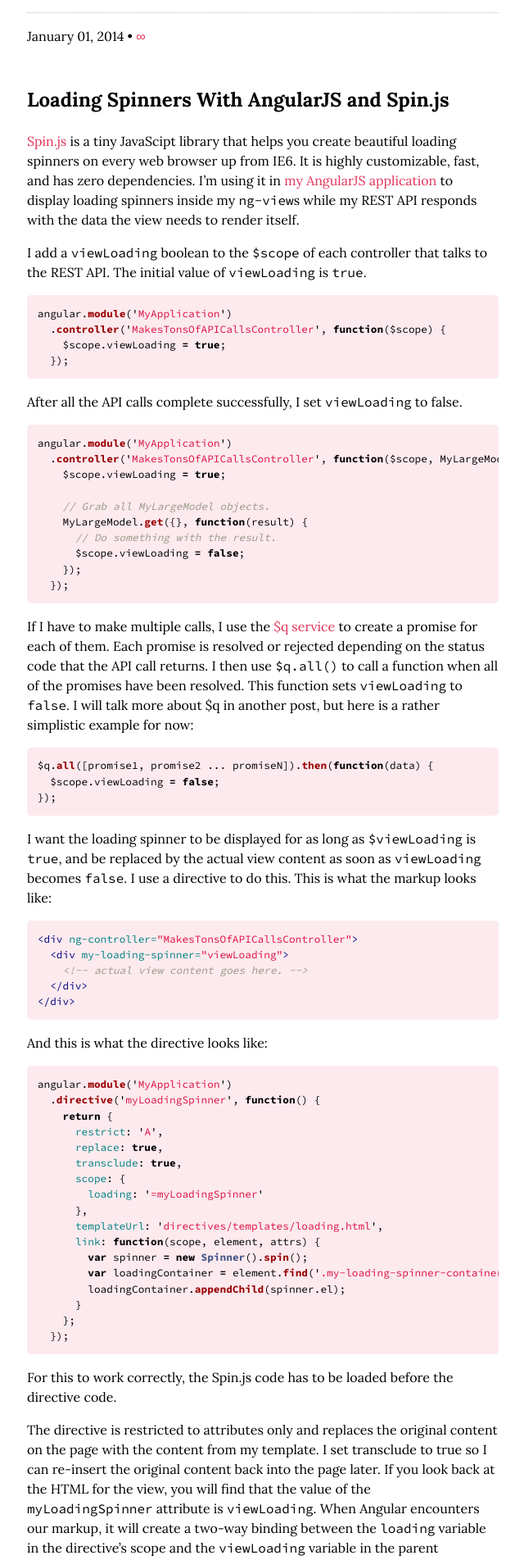
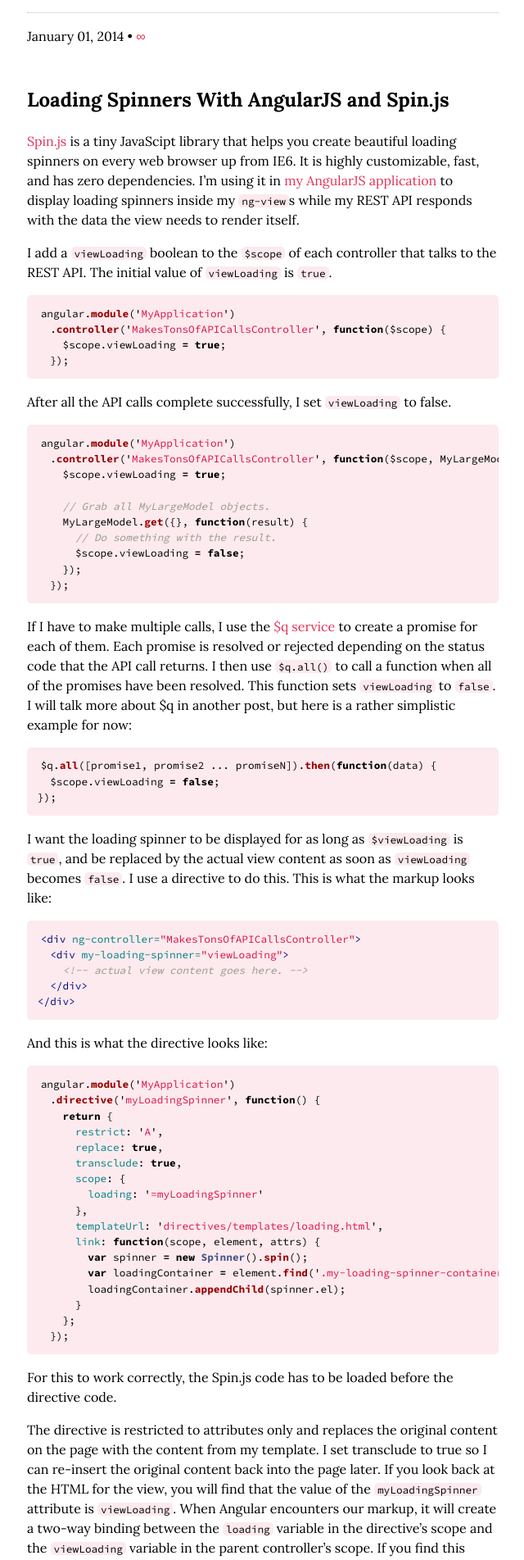
Before and after one commit to s3thi/ankursethi.in-old, a Jekyll site: the page built from index.html, in a window 1280 px wide. Shown: the part 3878-5781 px from the top of the page at 82% size, without its empty margins (319-959 px from the left). Built offline with Jekyll 4.4.1, drawn with Linux system fonts in a browser that asks for light colours; Markdown is read by kramdown in place of the engine named in the settings; the list of posts is cut into pages by our own code.

Commit message:
Added some code styles.

```diff
--- a/css/main.css
+++ b/css/main.css
@@ -17,10 +17,6 @@
   height: 100%;
 }
 
-.highlight {
-  font-size: 0.8em;
-}
-
 img {
   height: 100%;
   width: 100%;
@@ -31,18 +27,32 @@
   text-align: center;
 }
 
+.highlight {
+  font-size: 0.8em;
+}
+
 pre {
-  background-color: rgba(227, 50, 88, 0.1);
-  border-radius: 5px;
   padding: 1em;
   overflow: auto;
   word-wrap: normal;
   white-space: pre;
 }
 
+code {
+  font-size: 0.8em;
+  padding: 0 0.3em;
+}
+
 pre,
 code {
+  background-color: rgba(227, 50, 88, 0.1);
+  border-radius: 5px;
   font-family: "Source Code Pro", sans-serif;
+}
+
+pre code {
+  background-color: transparent;
+  font-size: 1em;
 }
 
 .title .tagline {
```
